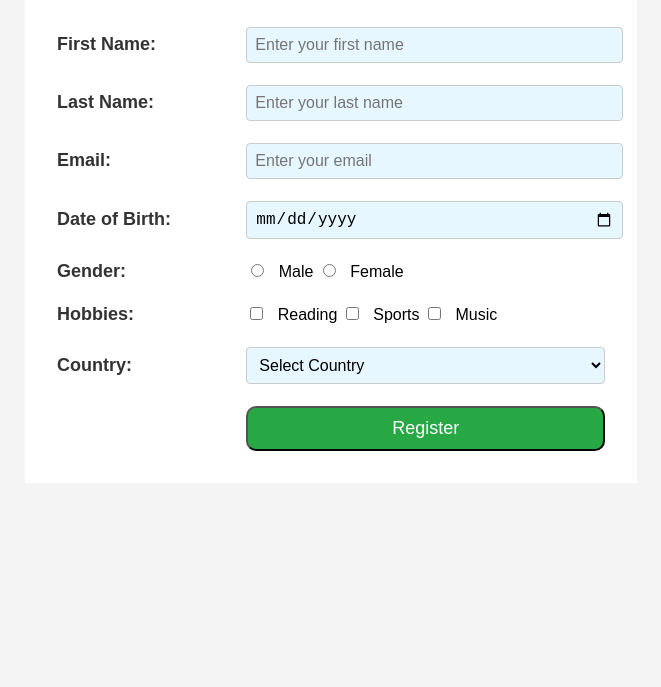
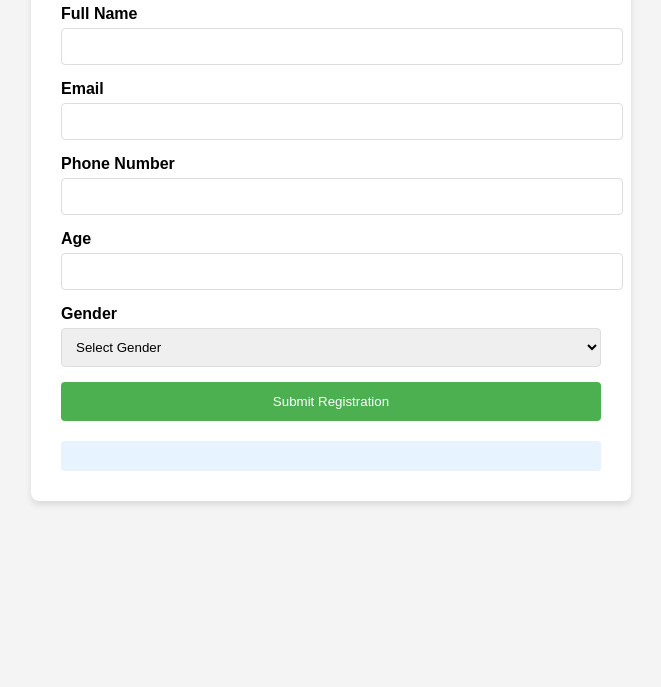
Before and after one commit to Shakthi-k-v/RegistrationForm, a plain HTML site: page index.html in a window 1280 px wide. Shown: the part 113-800 px from the top of the page, without its empty margins (309-970 px from the left). Drawn offline with Linux system fonts and the light colour scheme.

Commit message:
index.html

```diff
--- a/index.html
+++ b/index.html
@@ -2,116 +2,121 @@
 <html lang="en">
 <head>
     <meta charset="UTF-8">
- <meta name="viewport" content="width=device-width, initial-scale=1.0">
- <title>Registration Form</title>
+    <title>Online Registration Form</title>
     <style>
         body {
             font-family: Arial, sans-serif;
- background-color: #f4f4f4;
- padding: 20px;
- }
- h1 {
- color: #333;
- text-align: center;
- }
- table {
+            max-width: 600px;
             margin: 0 auto;
             padding: 20px;
- width: 50%;
- background-color: #fff;
-
+            background-color: #f4f4f4;
         }
- th, td {
+        .registration-form {
+            background-color: white;
+            padding: 30px;
+            border-radius: 8px;
+            box-shadow: 0 4px 6px rgba(0,0,0,0.1);
+        }
+        .form-group {
+            margin-bottom: 15px;
+        }
+        .form-group label {
+            display: block;
+            margin-bottom: 5px;
+            font-weight: bold;
+        }
+        .form-group input,
+        .form-group select {
+            width: 100%;
             padding: 10px;
- text-align: left;
- }
- th {
- color: #333;
- font-size: 18px;
- }
- td input[type="text"],
- td input[type="email"],
- td input[type="password"],
- td input[type="date"],
- td select {
- width: 100%;
- padding: 8px;
- font-size: 16px;
- background-color: #e6f7ff;
- border: 1px solid #ccc;
+            border: 1px solid #ddd;
             border-radius: 4px;
         }
- td input[type="radio"],
- td input[type="checkbox"] {
- margin-right: 10px;
+        #submitBtn {
+            background-color: #4CAF50;
+            color: white;
+            padding: 12px 20px;
+            border: none;
+            border-radius: 4px;
+            cursor: pointer;
+            width: 100%;
         }
- td input[type="submit"] {
- width: 100%;
- padding: 10px;
- font-size: 18px;
- background-color: #28a745;
- color: #fff;
- border-radius: 10px;
- cursor: pointer;
+        #submitBtn:hover {
+            background-color: #45a049;
         }
- td input[type="submit"]:hover {
- background-color: #218838;
+        #result {
+            margin-top: 20px;
+            padding: 15px;
+            background-color: #e7f3fe;
+            border-radius: 4px;
         }
     </style>
 </head>
 <body>
- <h1>Registration Form</h1>
- <form action="#" method="post">
- <table>
- <tr>
- <th>First Name:</th>
- <td><input type="text" name="firstname" placeholder="Enter your first
-name"></td>
- </tr>
- <tr>
- <th>Last Name:</th>
- <td><input type="text" name="lastname" placeholder="Enter your last
-name"></td>
- </tr>
- <tr>
- <th>Email:</th>
- <td><input type="email" name="email" placeholder="Enter your email"></td>
- </tr>
+    <div class="registration-form">
+        <h2>Online Registration Form</h2>
+        <form id="registrationForm">
+            <div class="form-group">
+                <label for="fullName">Full Name</label>
+                <input type="text" id="fullName" name="fullName" required>
+            </div>
+            <div class="form-group">
+                <label for="email">Email</label>
+                <input type="email" id="email" name="email" required>
+            </div>
+            <div class="form-group">
+                <label for="phone">Phone Number</label>
+                <input type="tel" id="phone" name="phone" required>
+            </div>
+            <div class="form-group">
+                <label for="age">Age</label>
+                <input type="number" id="age" name="age" min="18" max="100" required>
+            </div>
+            <div class="form-group">
+                <label for="gender">Gender</label>
+                <select id="gender" name="gender" required>
+                    <option value="">Select Gender</option>
+                    <option value="male">Male</option>
+                    <option value="female">Female</option>
+                    <option value="other">Other</option>
+                </select>
+            </div>
+            <button type="submit" id="submitBtn">Submit Registration</button>
+        </form>
+        <div id="result"></div>
+    </div>
 
-    <tr>
-    <th>Date of Birth:</th>
-    <td><input type="date" name="dob"></td>
-    </tr>
- <th>Gender:</th>
- <td>
- <input type="radio" name="gender" value="male"> Male
- <input type="radio" name="gender" value="female"> Female
- </td>
- </tr>
- <tr>
- <th>Hobbies:</th>
- <td>
- <input type="checkbox" name="hobby1" value="reading"> Reading
- <input type="checkbox" name="hobby2" value="sports"> Sports
- <input type="checkbox" name="hobby3" value="music"> Music
- </td>
- </tr>
- <tr>
- <th>Country:</th>
- <td>
- <select name="country">
- <option value="">Select Country</option>
- <option value="india">INDIA</option>
- <option value="bhutan">BHUTAN</option>
- <option value="uk">UK</option>
- </select>
- </td>
- </tr>
- <tr>
- <th></th>
- <td><input type="submit" value="Register"></td>
- </tr>
- </table>
- </form>
+    <script>
+        document.getElementById('registrationForm').addEventListener('submit', function(e) {
+            e.preventDefault();
+
+            // Client-side validation
+            if (!this.checkValidity()) {
+                this.reportValidity();
+                return;
+            }
+
+            // Collect form data
+            const formData = {
+                fullName: document.getElementById('fullName').value,
+                email: document.getElementById('email').value,
+                phone: document.getElementById('phone').value,
+                age: document.getElementById('age').value,
+                gender: document.getElementById('gender').value
+            };
+
+            // Display result (since no server-side processing)
+            const resultDiv = document.getElementById('result');
+            resultDiv.innerHTML = `
+                <h3>Registration Details</h3>
+                <p><strong>Name:</strong> ${formData.fullName}</p>
+                <p><strong>Email:</strong> ${formData.email}</p>
+                <p><strong>Phone:</strong> ${formData.phone}</p>
+                <p><strong>Age:</strong> ${formData.age}</p>
+                <p><strong>Gender:</strong> ${formData.gender}</p>
+            `;
+            resultDiv.style.color = 'green';
+        });
+    </script>
 </body>
 </html>
```
Lines whose indentation alone changed are shown as unchanged.
